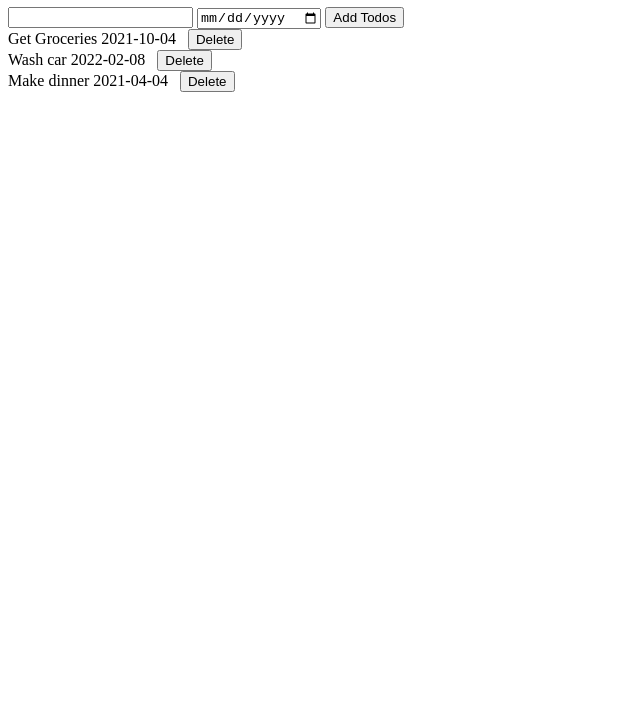
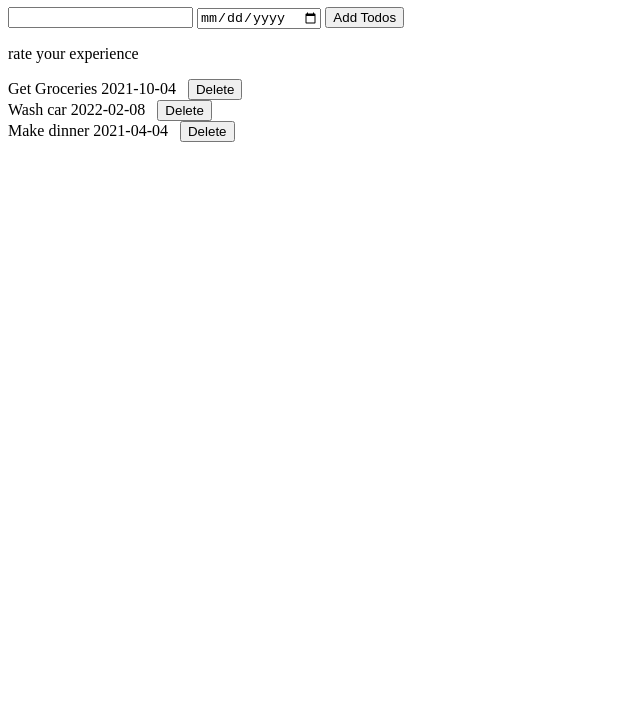
Before and after one commit to godsconfidant/TodoLesson, a plain HTML site: page index.html in a window 1280 px wide. Shown: the part 73-800 px from the top of the page, without its empty margins (0-640 px from the left). Drawn offline with Linux system fonts and the light colour scheme.

```diff
--- a/index.html
+++ b/index.html
@@ -20,7 +20,7 @@
     Add Todos
   </button>
 
-
+  <p>rate your experience</p>
 
   <div id="todo-list">
 
```
